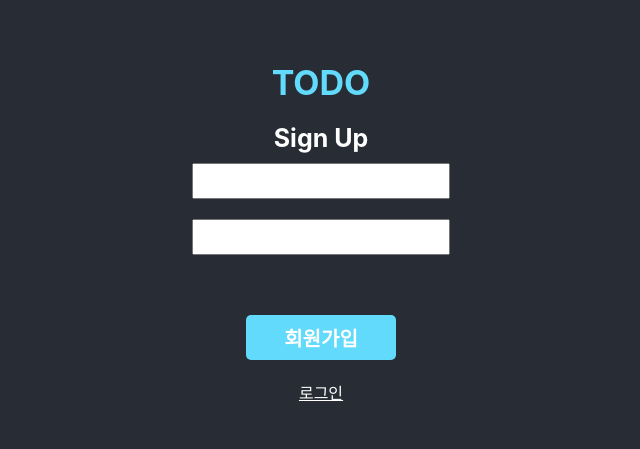
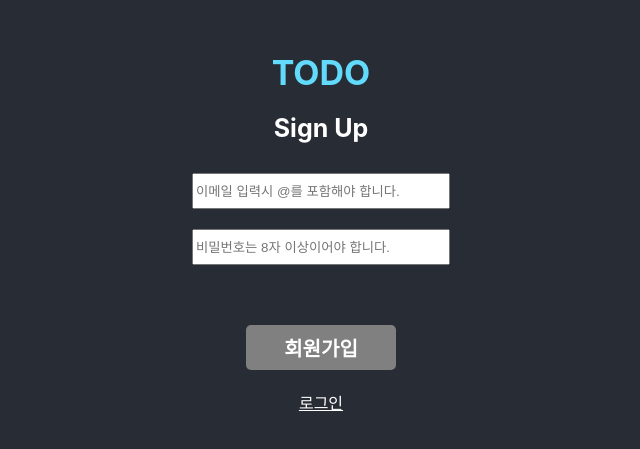
Before and after one commit to yminj1029/wanted-pre-onboarding-frontend, a React (Create React App) app: page /signup in a window 1280 px wide. Shown: the part 177-626 px from the top of the page, without its empty margins (319-959 px from the left). Built offline with nearby package versions, Linux system fonts and the light colour scheme.

Commit message:
회원가입 vaildataion 추가

```diff
--- a/src/pages/SignUpPage.js
+++ b/src/pages/SignUpPage.js
@@ -1,4 +1,4 @@
-import React from 'react';
+import React, { useState } from 'react';
 import styled from 'styled-components';
 import { Link } from 'react-router-dom';
 
@@ -11,6 +11,7 @@ const SignUpDiv = styled.div`
         color: white;
         font-size: 25px;
         font-weight: bold;
+        margin-bottom:20px;
     }
 `;
 
@@ -32,6 +33,10 @@ const ButtonElement = styled.button`
     border: none;
     background-color: #61dafb;
     color: white;
+    :disabled{
+        background-color: gray;
+        pointer-events:none;
+    }
     :hover{
         background-color: white;
         color: #61dafb;
@@ -43,12 +48,48 @@ const NavBarLink = styled(Link)`
 `;
 
 function SignUpPage(props) {
+    //email input check
+    const [emailAddress, setEmailAddress] = useState('');
+    const handleEmailInput = (e)=>{
+        setEmailAddress(e.target.value);
+    }
+    //email @포함
+    const isValidEmail = emailAddress.includes('@');
+
+    //pw input check
+    const [password, setPassword] = useState('');
+    const handlePassWord = (e)=>{
+        setPassword(e.target.value);
+    }
+    //비밀번호조건 8자 이상
+    const isValidPassword = password.length >= 8;
+
+    //회원가입 성공 후 sigin 페이지로 이동
+    const handleSignUp = ()=>{
+        console.log("email", emailAddress,"password", password)
+    }
+
+
     return (
         <SignUpDiv>
             <span>Sign Up</span>
-            <InputElement data-testid="email-input" />
-            <InputElement data-testid="password-input" />
-            <ButtonElement data-testid="signup-button">회원가입</ButtonElement>
+            <InputElement
+                onChange={handleEmailInput}
+                value={emailAddress}
+                placeholder='이메일 입력시 @를 포함해야 합니다.'
+                data-testid="email-input" />
+            <InputElement
+                type='password'
+                onChange={handlePassWord}
+                value={password}
+                placeholder='비밀번호는 8자 이상이어야 합니다.'
+                data-testid="password-input" />
+            <ButtonElement
+                onClick={handleSignUp}
+                disabled={!isValidEmail||!isValidPassword}
+                data-testid="signup-button">
+                회원가입
+            </ButtonElement>
             <NavBarLink to="/signin">로그인</NavBarLink>
         </SignUpDiv>
     );
```
